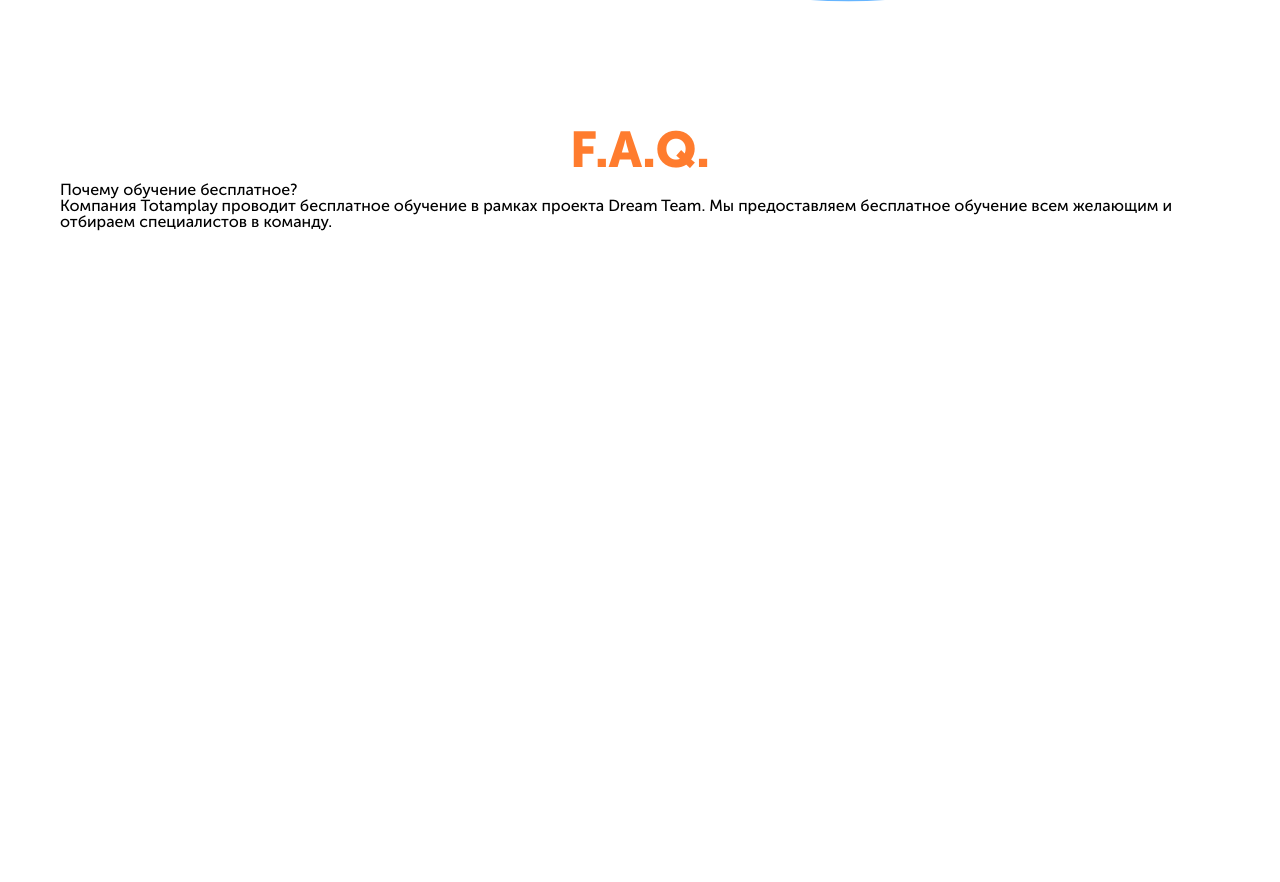
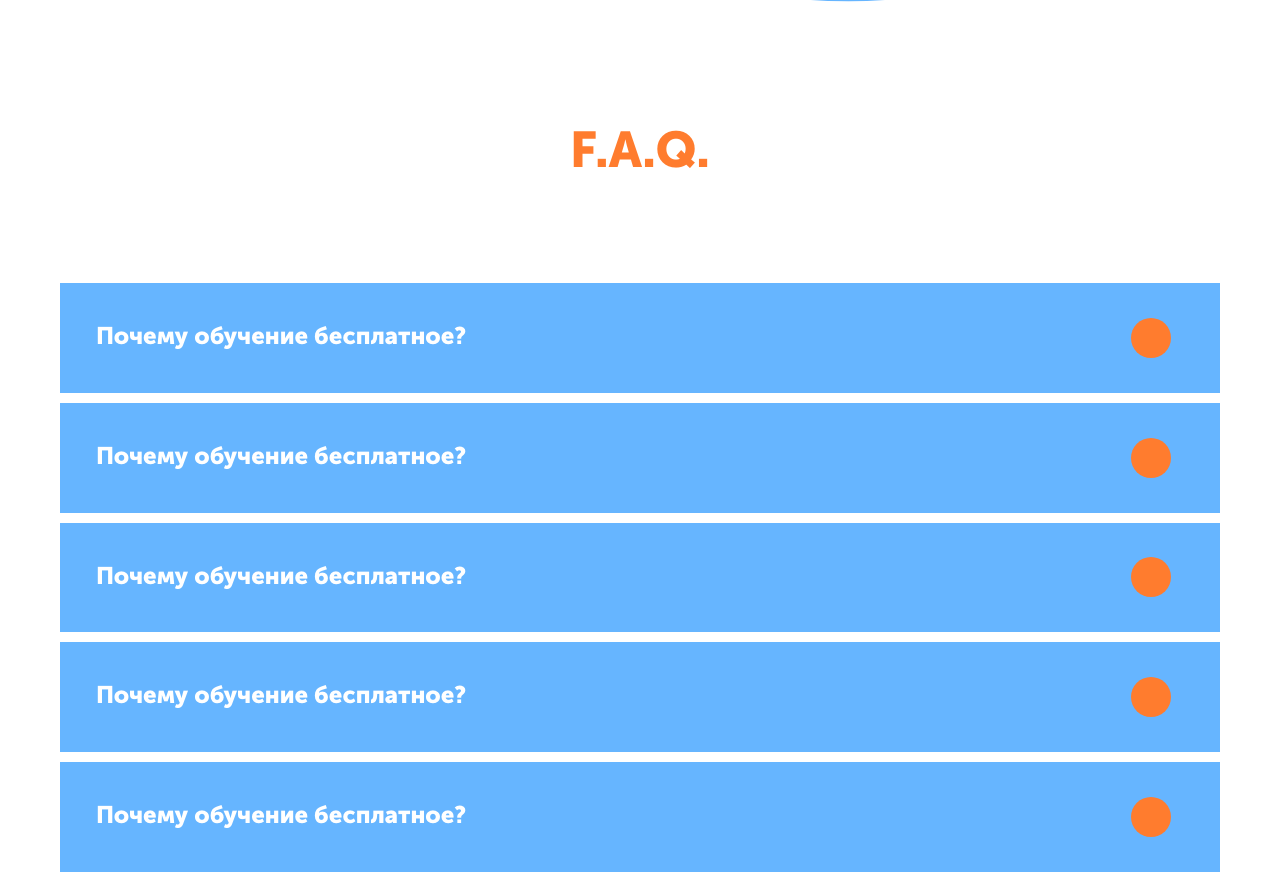
Before and after one commit to supnabor/hello-world, a website: page Totemplay/index.html in a window 1280 px wide. Shown: the part 7334-8216 px from the top of the page. Before the commit the page ends 7565 px from the top, so only its background shows below. Drawn offline with nearby package versions, Linux system fonts and the light colour scheme.

Commit message:
accordion

```diff
--- a/Totemplay/css/style.css
+++ b/Totemplay/css/style.css
@@ -541,24 +541,57 @@
   color: #FF7C2E;
   margin: 0 auto;
   text-align: center;
+  margin-bottom: 100px;
 }
 
 .accordion-item {
-  position: relative;
+  /*position: relative;*/
+  margin-bottom: 10px;
 }
 
-.accordion-item-input {
+/*.accordion-item-input {
   position: absolute;
   top: 0;
   left: 0;
   opacity: 0;
+}*/
+
+.accordion-item-trigger {
+  /*display: block;*/
+  background: #66B5FF;
+  padding: 40px 0 41px 36px;
+  color: #FFFFFF;
+  font-weight: 700;
+  font-size: 24px;
+  line-height: 120%;
+  cursor: pointer;
+  position: relative;
 }
 
-.accordion-item-trigger {
+.accordion-item-trigger::before {
+  content: "";
   display: block;
-
+  position: absolute;
+  width: 40px;
+  height: 40px;
+  background-color: #FF7C2E;
+  border-radius: 50%;
+  top: 50%;
+  right: 49px;
+  transform: translateY(-50%);
 }
 
 .accordion-item-content {
+  background: #66B5FF;
+  font-weight: normal;
+  font-size: 20px;
+  line-height: 150%;
+  color: #FFFFFF;
+  padding: 0 192px 30px 36px;
+  display: none;
+}
+
+/*.accordion-item-input:checked ~ .accordion-item-content {
+  display: block;*/
 
 }
--- a/Totemplay/index.html
+++ b/Totemplay/index.html
@@ -235,8 +235,28 @@
                 <div class="faq-header">F.A.Q.</div>
                 <div class="fac-accordion">
                     <div class="accordion-item">
-                        <input class="accordion-item-input" type="checkbox" id="accordion-1">
-                        <label class="accordion-item-trigger" for="accordion-1">Почему обучение бесплатное?</label>
+                        <!--<input class="accordion-item-input" type="checkbox" id="accordion-1">-->
+                        <div class="accordion-item-trigger">Почему обучение бесплатное?</div>
+                        <div class="accordion-item-content">Компания Totamplay проводит бесплатное обучение в рамках проекта Dream Team. Мы предоставляем бесплатное обучение всем желающим и отбираем специалистов в команду.</div>
+                    </div>
+                    <div class="accordion-item">
+                        <!--<input class="accordion-item-input" type="checkbox" id="accordion-2">-->
+                        <div class="accordion-item-trigger" for="accordion-2">Почему обучение бесплатное?</div>
+                        <div class="accordion-item-content">Компания Totamplay проводит бесплатное обучение в рамках проекта Dream Team. Мы предоставляем бесплатное обучение всем желающим и отбираем специалистов в команду.</div>
+                    </div>
+                    <div class="accordion-item">
+                        <!--<input class="accordion-item-input" type="checkbox" id="accordion-3">-->
+                        <div class="accordion-item-trigger" for="accordion-3">Почему обучение бесплатное?</div>
+                        <div class="accordion-item-content">Компания Totamplay проводит бесплатное обучение в рамках проекта Dream Team. Мы предоставляем бесплатное обучение всем желающим и отбираем специалистов в команду.</div>
+                    </div>
+                    <div class="accordion-item">
+                        <!--<input class="accordion-item-input" type="checkbox" id="accordion-4">-->
+                        <div class="accordion-item-trigger" for="accordion-4">Почему обучение бесплатное?</div>
+                        <div class="accordion-item-content">Компания Totamplay проводит бесплатное обучение в рамках проекта Dream Team. Мы предоставляем бесплатное обучение всем желающим и отбираем специалистов в команду.</div>
+                    </div>
+                    <div class="accordion-item">
+                        <!--<input class="accordion-item-input" type="checkbox" id="accordion-5">-->
+                        <div class="accordion-item-trigger" for="accordion-5">Почему обучение бесплатное?</div>
                         <div class="accordion-item-content">Компания Totamplay проводит бесплатное обучение в рамках проекта Dream Team. Мы предоставляем бесплатное обучение всем желающим и отбираем специалистов в команду.</div>
                     </div>
                 </div>
@@ -249,6 +269,7 @@
 
 
 
-
+    <script src="https://code.jquery.com/jquery-3.5.1.min.js" integrity="sha256-9/aliU8dGd2tb6OSsuzixeV4y/faTqgFtohetphbbj0=" crossorigin="anonymous"></script>
+    <script src="./js/main.js" ></script>
   </body>
 </html>
--- /dev/null
+++ b/Totemplay/js/main.js
@@ -0,0 +1,5 @@
+$(document).ready(function() {
+    $('.accordion-item-trigger').click(function(){
+        $(this).next('.accordion-item-content').slideToggle();
+    });
+});
```
Also changed, not shown: 2 other files.
